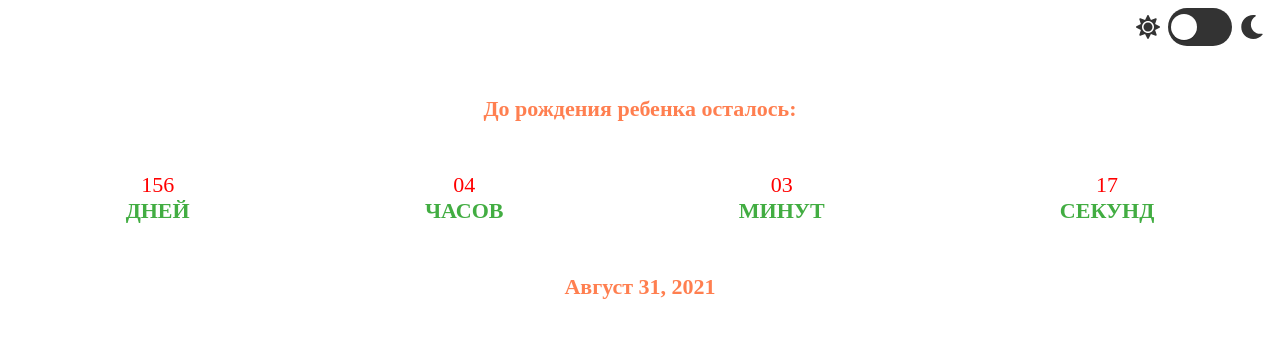
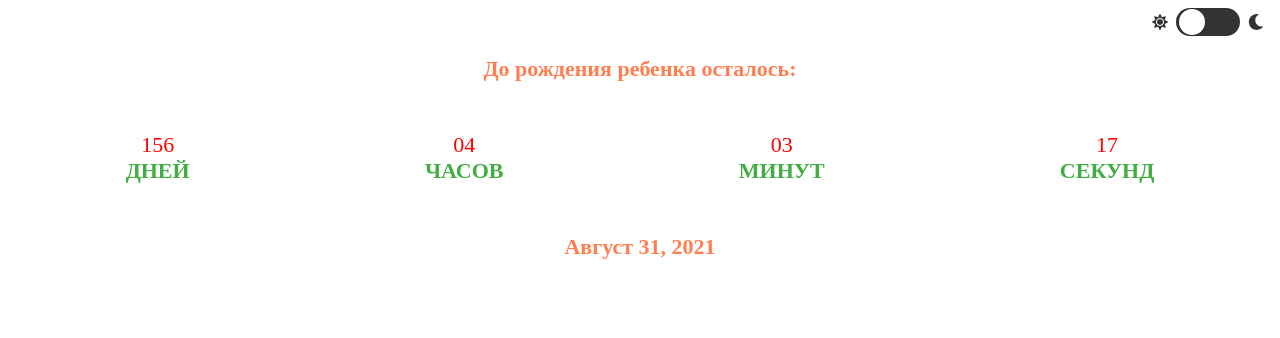
Before and after one commit to Zharkynbek/goit-js-hw-11-timer, a plain HTML site: page index.html in a window 1280 px wide. Drawn offline with Linux system fonts and the light colour scheme.

Commit message:
change styles of input btn

```diff
--- a/css/style.css
+++ b/css/style.css
@@ -32,7 +32,7 @@ body.dark-theme {
 }
 
 h1 {
-  margin-top: 50px;
+  margin-top: 20px;
   margin-bottom: 50px;
   text-align: center;
   font-size: 22px;
@@ -55,8 +55,8 @@ h2 {
 
 .theme-switch__icon {
   color: currentColor;
-  height: 24px;
-  width: 24px;
+  height: 16px;
+  width: 16px;
   margin-right: 8px;
   margin-left: 8px;
 }
@@ -67,7 +67,7 @@ h2 {
   flex-shrink: 0;
   position: relative;
   width: 64px;
-  height: 32px;
+  height: 22px;
   border-radius: 50em;
   padding: 3px 0;
 }
```
